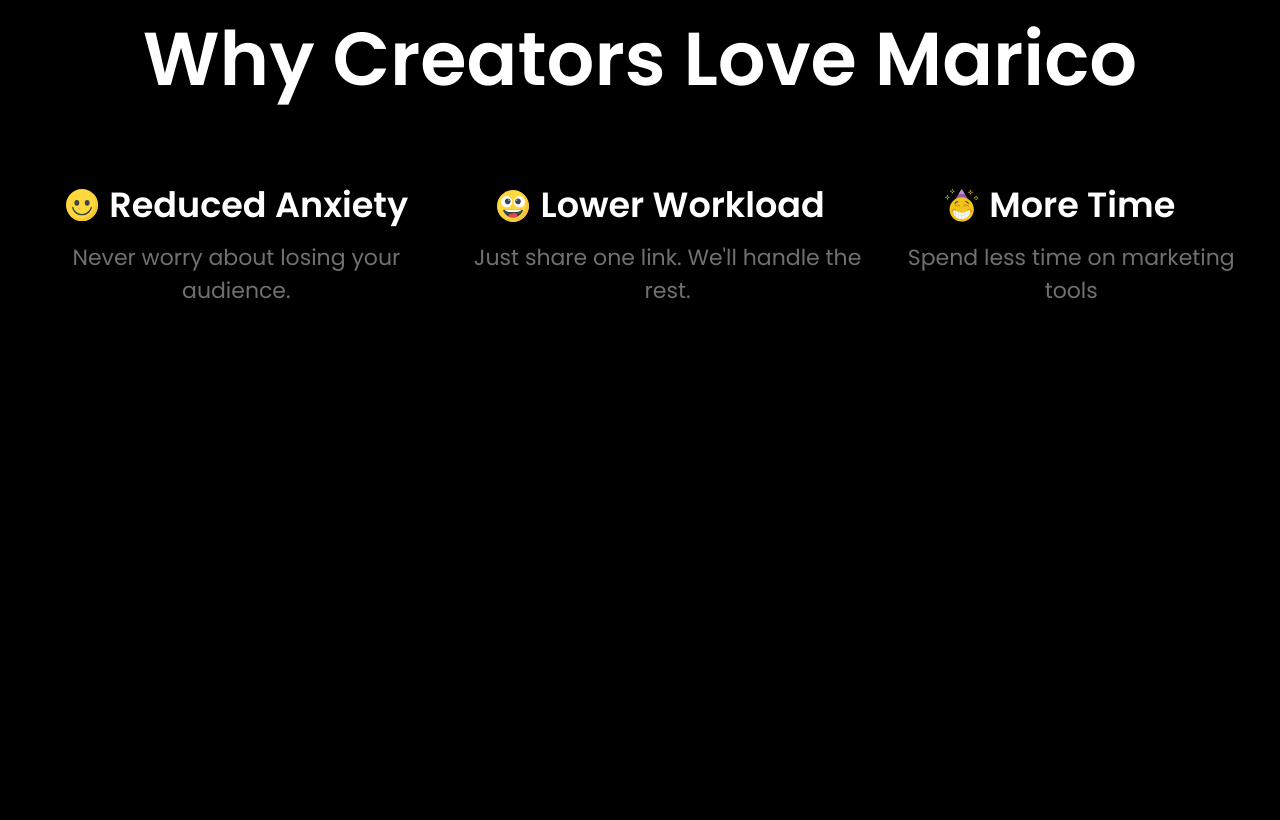
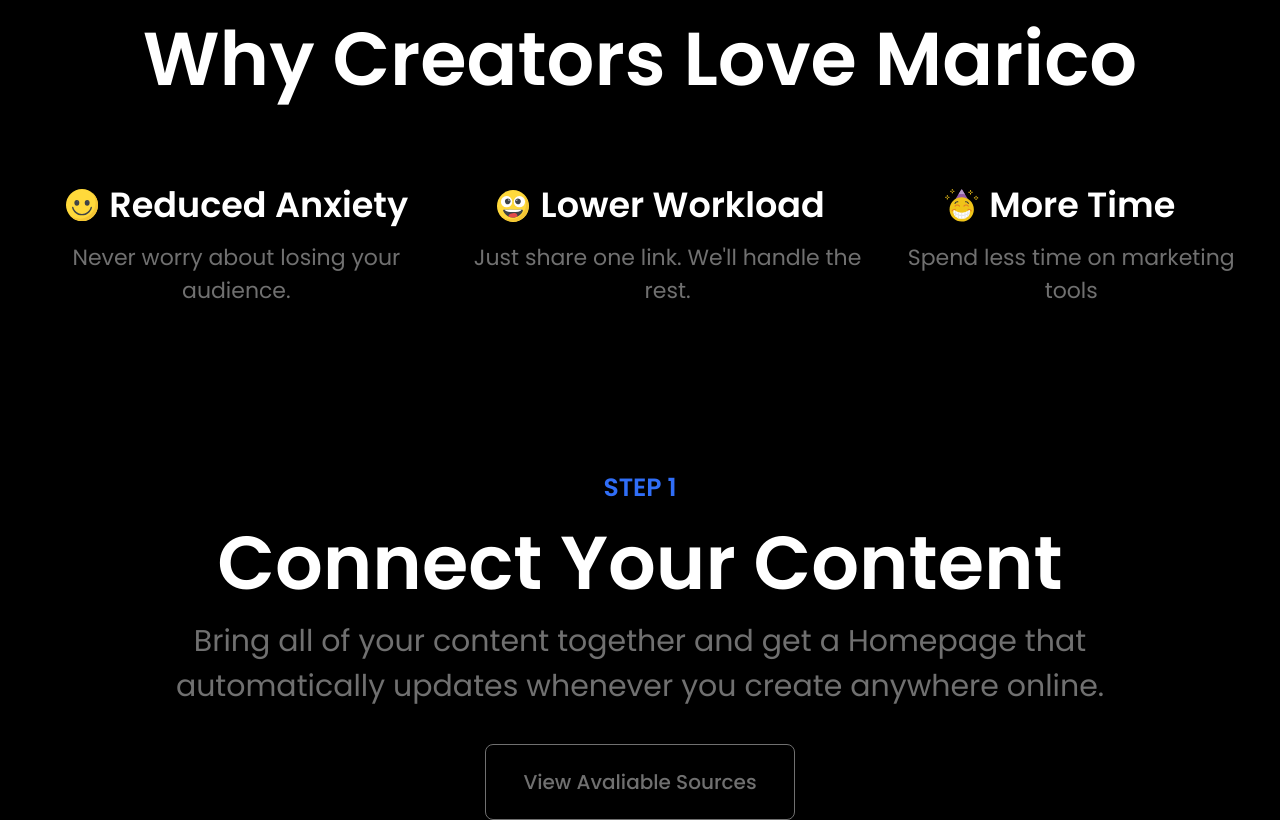
Before and after one commit to sherzodxon/medbrains, a plain HTML site: page index.html in a window 1280 px wide. Shown: the part 1267-2087 px from the top of the page. Before the commit the page ends 1574 px from the top, so only its background shows below. Drawn offline with Linux system fonts and the light colour scheme; files whose address does not match are found by name.

Commit message:
created connect section

```diff
--- a/index.html
+++ b/index.html
@@ -17,7 +17,7 @@
             </a>
             <nav class="header__nav">
                 <ul class="header__nav-list">
-                    <li class="header__nav-item"><a href="" class="header__nav-link">Use cases</a></li>
+                    <li class="header__nav-item"><a href="" class="header__nav-link">Use cases ^</a></li>
                     <li class="header__nav-item"><a href="" class="header__nav-link">About</a></li>
                     <li class="header__nav-item"><a href="" class="header__nav-link">Pricing</a></li>
                     <li class="header__nav-item"><a href="" class="header__nav-link">Blog</a></li>
@@ -49,7 +49,7 @@
     </section>
     <section class="creators">
         <div class="creators__container container">
-            <h3 class="creators__title">Why Creators Love Marico</h3>
+            <h2 class="creators__title">Why Creators Love Marico</h2>
             <ul class="creators__list">
                 <li class="creators__item">
                     <div class="creators__title-wrapper">
@@ -75,6 +75,15 @@
             </ul>
         </div>
     </section>
+    <section class="connect">
+        <div class="connect__container container">
+            <p class="connect__step step">step 1</p>
+            <h2 class="connect__title">Connect Your Content</h2>
+            <p class="connect__text">Bring all of your content together and get a Homepage that
+                automatically updates whenever you create anywhere online.</p>
+            <a href="/index.html" class="connect__link demo">View Avaliable Sources</a>
+        </div>
+    </section>
 
 </body>
 
--- a/scss/_generals.scss
+++ b/scss/_generals.scss
@@ -34,3 +34,36 @@
   white-space: nowrap;
   width: 1px;
 }
+.now {
+  background-color: $button-blue;
+  color: white;
+  font-size: 20px;
+  font-weight: 500;
+  line-height: 30px;
+  letter-spacing: 0px;
+  padding: 23px 74px;
+  border: 1px solid transparent;
+  border-radius: 8px;
+}
+
+.demo {
+  background: transparent;
+  color: #707070;
+  border: 1px solid #707070;
+  font-style: normal;
+  font-weight: 500;
+  font-size: 20px;
+  line-height: 30px;
+  padding: 23px 74px;
+  border-radius: 8px;
+}
+.step{
+  color: $button-blue;
+  font-size: 25px;
+  font-weight: 600;
+  line-height: 38px;
+  letter-spacing: 0px;
+  text-transform: uppercase;
+  margin: 0;
+
+  }
--- a/scss/blocks/_blocks.scss
+++ b/scss/blocks/_blocks.scss
@@ -2,3 +2,4 @@
 @import "header";
 @import "intro";
 @import "creator";
+@import "connect";
--- /dev/null
+++ b/scss/blocks/_connect.scss
@@ -0,0 +1,27 @@
+.connect{
+    margin-top: 162px;
+}
+.connect__container{
+    text-align: center;
+}
+
+.connect__title{
+font-size: 75px;
+font-weight: 600;
+line-height: 112px;
+letter-spacing: 0px;
+margin: 0;
+}
+.connect__text{
+width: 929px;
+font-style: normal;
+font-weight: 400;
+font-size: 30px;
+line-height: 45px;
+margin:  0 auto;
+color: #707070;
+margin-bottom: 58px;
+}
+.connect__link{
+    padding: 23px 37px;
+}
--- a/scss/blocks/_intro.scss
+++ b/scss/blocks/_intro.scss
@@ -51,25 +51,8 @@
     align-items: center;
 }
 
-.intro__connect-link {
-    color: white;
-    font-size: 20px;
-    font-weight: 500;
-    line-height: 30px;
-    letter-spacing: 0px;
-    padding: 23px 74px;
-    border: 1px solid transparent;
-    border-radius: 8px;
-}
 
-.now {
-    background-color: $button-blue;
-}
 
-.demo {
-    color: #707070;
-    border: 1px solid #707070;
-}
 
 .intro__connect-creators {
     font-style: normal;
@@ -97,6 +80,6 @@
         content: '';
         left: -50px;
         top: 6px;
-        box-shadow: 0px 0px 3px 6px rgba(15, 199, 92,0.5);
+        box-shadow: 0px 0px 3px 6px rgba(15, 199, 92, 0.5);
     }
 }
```
Also changed, not shown: css/main.css, 1 other file.
